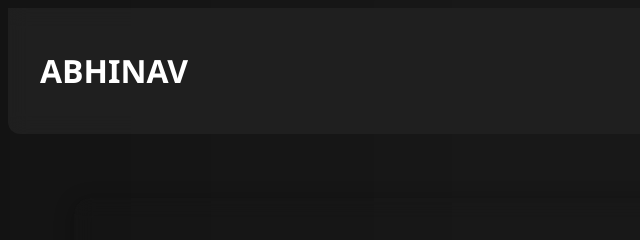
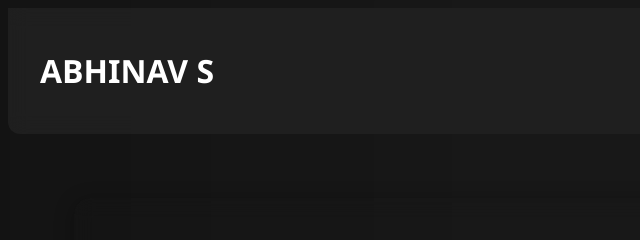
Before and after one commit to abhinav-0077/portfolio, a plain HTML site: page index.html in a window 1280 px wide. Shown: the top 240 px of the page, 0-640 px from the left. Drawn offline with Linux system fonts and the light colour scheme.

Commit message:
Update index.html

```diff
--- a/index.html
+++ b/index.html
@@ -9,7 +9,7 @@
 <body>
   <!-- Navbar -->
   <header>
-    <h1>ABHINAV</h1>
+    <h1>ABHINAV S</h1>
     <nav>
       <a href="#about">About</a>
       <a href="#projects">Projects</a>
```
